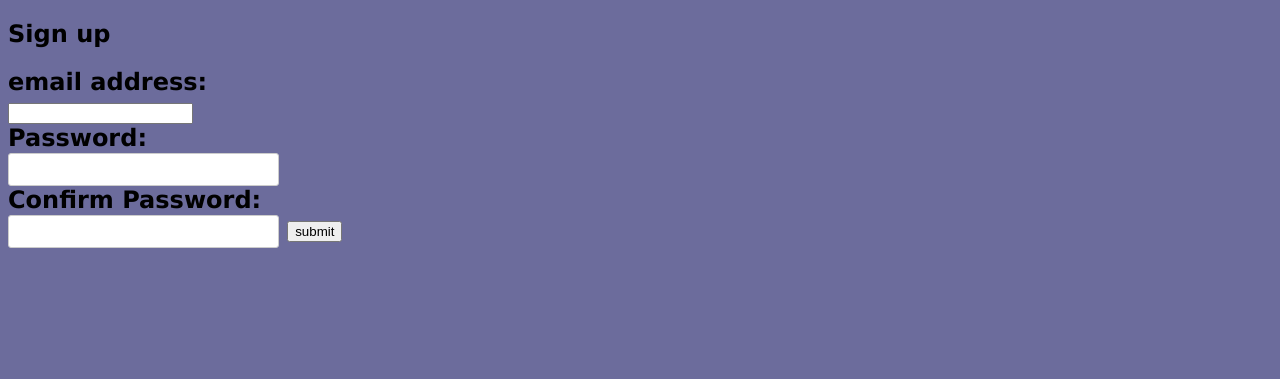
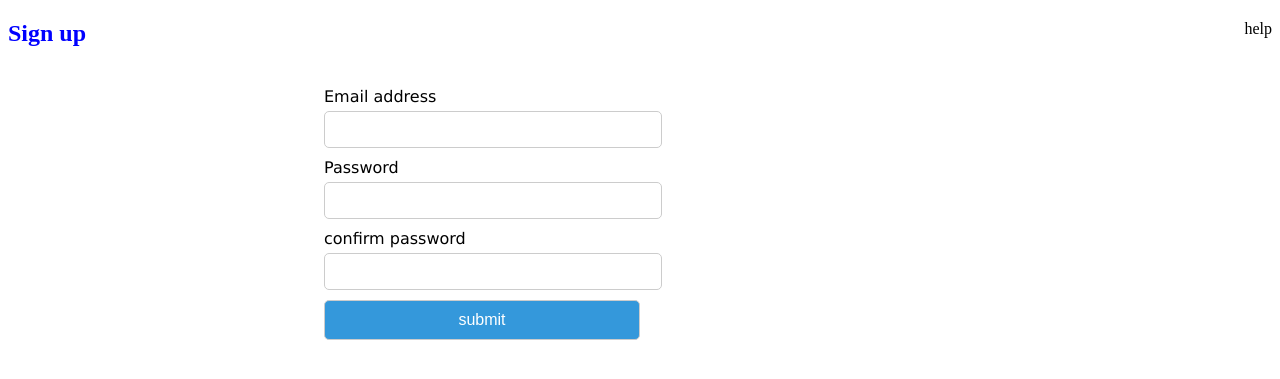
Before and after one commit to she-loves-marvin/School-project, a Flask app: template templates/signup.html in a window 1280 px wide. Shown: the top 379 px of the page. Run offline with Flask 2, Linux system fonts and the light colour scheme; the template is opened without the code that fills it, so the values that code supplies are empty; some libraries are stand-ins or nearby versions.

Commit message:
CSS and HTML changes for the signup page. (generated by blackbox.ai )

```diff
--- a/static/css/signup.css
+++ b/static/css/signup.css
@@ -1,26 +1,42 @@
-body
-{
-    background-color: rgb(108, 108, 156);
+form {
+  font-weight: lighter;
+  font-style: normal;
   font-family: Verdana, Geneva, Tahoma, sans-serif;
-    font-weight: normal;
-}
-.container {
-  max-width: 400px;
+  width: 50%;
   margin: 0 auto;
   padding: 20px;
-  border: 1px solid #ccc;
-  border-radius: 5px;
-}.form-group {
-    margin-bottom: 15px;
 }
 label {
   display: block;
-    font-weight: bold;
+  margin-bottom: 5px;
 }
+
 input[type="text"],
-  input[type="password"] {
-    width: 20%;
-    padding: 8px;
+input[type="email"],
+input[type="password"],
+button {
+  width: 50%;
+  padding: 10px;
+  margin-bottom: 10px;
   border: 1px solid #ccc;
-    border-radius: 3px;
+  border-radius: 5px;
 }
+
+button {
+  background-color: #3498db;
+  color: white;
+  font-size: 16px;
+  cursor: pointer;
+}
+
+button:hover {
+  background-color: #2980b9;
+}
+
+h2 {
+  color:blue;
+  text-align:left;
+}
+nav{
+  float:right;
+}
--- a/templates/signup.html
+++ b/templates/signup.html
@@ -7,20 +7,23 @@
         <link rel="stylesheet" href="/static/css/signup.css"
 
     </head>
+    <header>
+        <nav>help</nav>
+    </header>
+    <h2>Sign up</h2>
+    <body>
 
-    <body>
-        <h2>Sign up<h2>
      <div>
-        <form id="form" action="" method="post">
+        <form id="form" >
 
-         <label for="email address">email address:</label>
-         <input type="email" id="email address"><br>
+         <label for="Email address">Email address</label>
+         <input type="email" id="Email address"><br>
 
-         <label for="Password">Password:</label>
+         <label for="Password">Password</label>
          <input type="password" id="Password"> <br>
 
-         <label for="confirm  Password">Confirm Password:</label>
-         <input type="password" id="confirm Passowrd">
+         <label for="confirm password">confirm password</label>
+         <input type="password" id="confirm passowrd">
 
          <button type="submit">submit</button>
 
```
Also changed, not shown: static/css/login.css (line endings or trailing spaces). Lines whose indentation alone changed are shown as unchanged.
